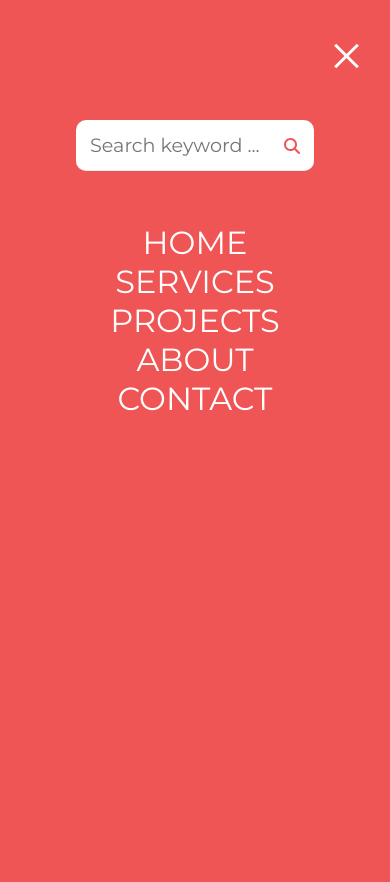
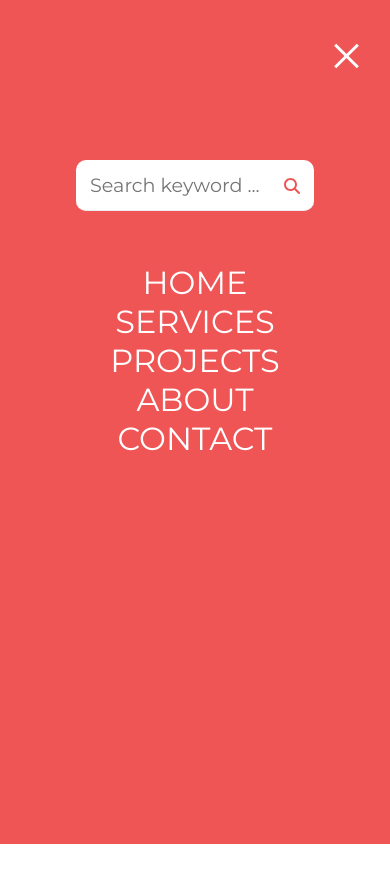
Before and after one commit to nnatroo/artmedia-task, a React (Vite) app: page / in a window 390 px wide. Both pictures are taken after a click on the element 346 px from the left and 40 px from the top of the page. Shown: the top 882 px of the page. After the commit the page ends 844 px from the top, so only its background shows below. Built offline with nearby package versions, Linux system fonts and the light colour scheme.

Commit message:
Added: Burger menu scrolling for landscape devices

```diff
--- a/src/components/BurgerMenu.jsx
+++ b/src/components/BurgerMenu.jsx
@@ -5,19 +5,31 @@ import "animate.css";
 import Hamburger from "hamburger-react";
 import NavbarLinks from "../UI/NavbarLinks";
 
-
 const BurgerMenu = (props) => {
   const [showBurgerMenu, setShowBurgerMenu] = useState(false);
-  const [buttonClicked, setButtonClicked] = useState(false);
+  const [menuClose, setMenuClose] = useState(false);
 
   const burgerClickHandler = () => {
-    setButtonClicked(!buttonClicked);
-    setTimeout(() => {
-      setShowBurgerMenu(!showBurgerMenu);
-    }, 360 );
+    if (showBurgerMenu === false) {
+      setShowBurgerMenu(true);
+    }
+    if (showBurgerMenu === true) {
+      setMenuClose(true);
+      setTimeout(() => {
+        setShowBurgerMenu(false);
+        setMenuClose(false);
+      }, 400);
+    }
+  };
 
-    // document.body.style.overflow = "hidden";
-  };
+  // const burgerClickHandler = () => {
+  //   setButtonClicked(!buttonClicked);
+  //   setTimeout(() => {
+  //     setShowBurgerMenu(!showBurgerMenu);
+  //   }, 0);
+
+  //   // document.body.style.overflow = "hidden";
+  // };
 
   // const cancelHandler = () => {
   //   setShowBurgerMenu(false);
@@ -39,11 +51,11 @@ const BurgerMenu = (props) => {
 
       {showBurgerMenu && (
         <div
-          className={`${classes["menu-wrapper"]} animate__animated ${
-            buttonClicked ? "animate__slideInDown" : "animate__slideOutUp"
-          } animate__slideInDown animate__faster`}
+          className={`${classes["menu-wrapper"]} animate__animated
+          ${showBurgerMenu && "animate__slideInDown"}
+          ${menuClose && "animate__slideOutUp"}
+           animate__faster`}
         >
-
           <div className={classes["menu-container"]}>
             <div className={classes["navbar-search-wrapper"]}>
               <input type="text" placeholder="Search keyword ..." />
--- a/src/modules/BurgerMenu.module.scss
+++ b/src/modules/BurgerMenu.module.scss
@@ -13,12 +13,12 @@
 }
 
 .menu-wrapper {
-    position: absolute;
+    position: fixed;
     background-color: #ef5555;
     width: 100%;
-    height: 150vh;
+    height: 100%;
     z-index: 100;
-    top: -40px;
+    top: 0px;
     display: flex;
     flex-direction: column;
     align-items: center;
@@ -47,6 +47,8 @@
         gap: 1.25rem;
         align-items: center;
         padding-top: 6rem;
+        flex: 1;
+        overflow-y: auto;
 
         .navbar-search-wrapper {
             input {
@@ -98,9 +100,9 @@
     filter: brightness(0) invert(1);
 }
 
-.slide-up {
-    transform: translateY(-1000px);
-}
+// .slide-up {
+//     transform: translateY(-1000px);
+// }
 
 .navbar-link-wrapper {
     ul {
@@ -116,4 +118,4 @@
 
 .animate__animated.animate__slideInDown {
     animation-duration: 100ms;
-  }
+}
```
